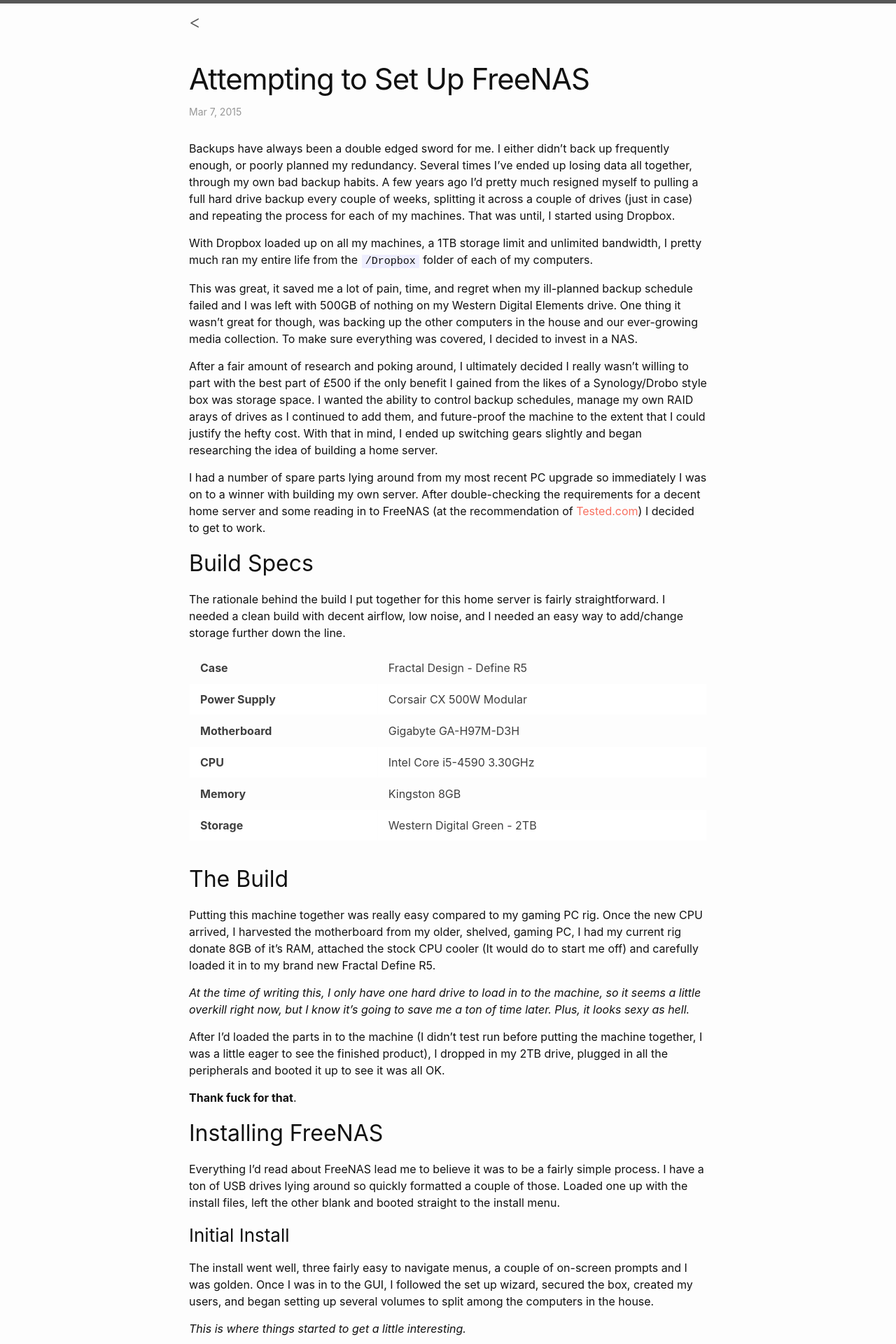
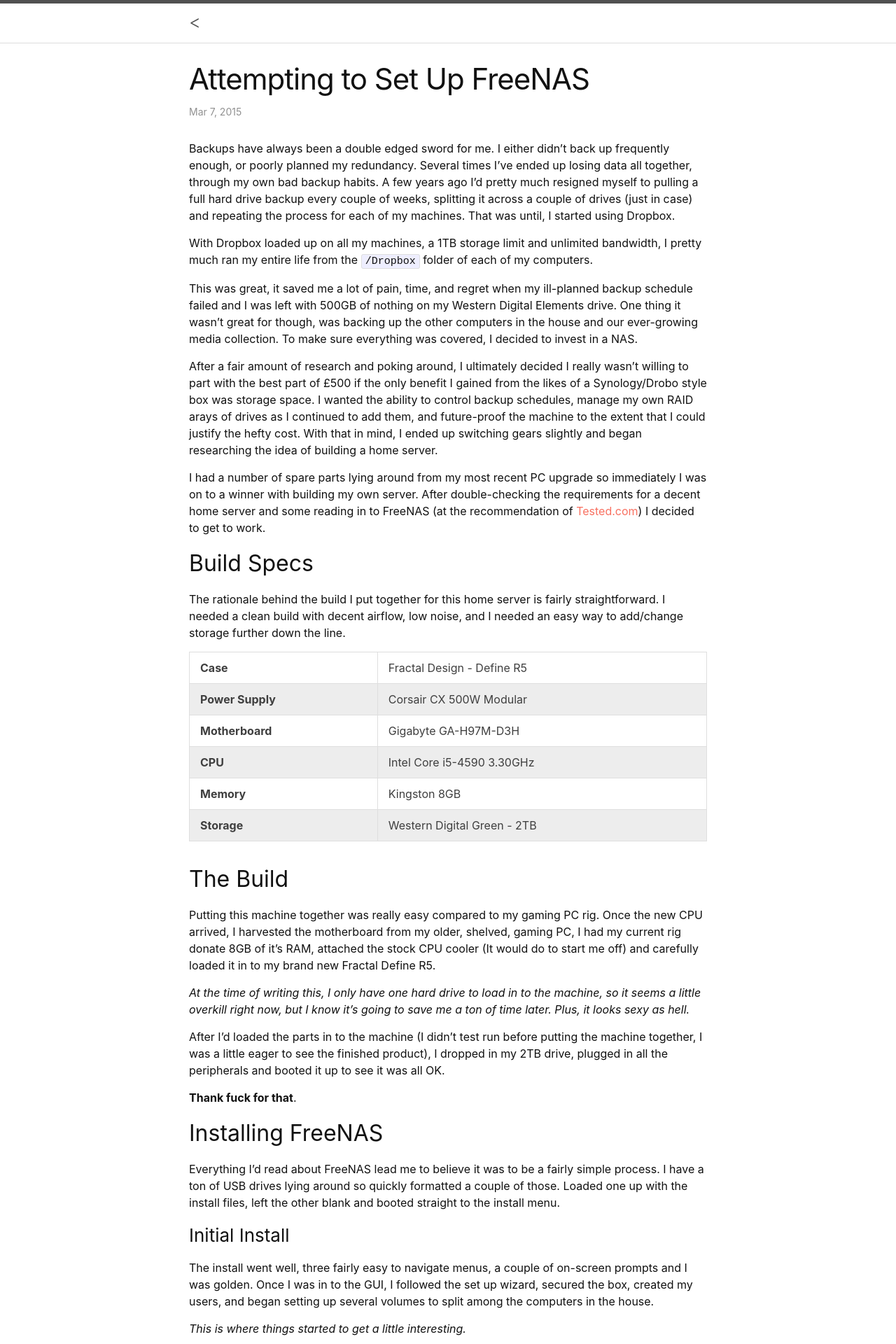
Before and after one commit to samclrk/samclarke.blog, a Jekyll site: the page built from _posts/2015-03-07-attemping-to-setup-freenas.markdown, in a window 1280 px wide. Shown: the top 1920 px of the page at 70% size. Built offline with Jekyll 4.4.1, drawn with Linux system fonts in a browser that asks for light colours.

Commit message:
change grey

```diff
--- a/_sass/minima.scss
+++ b/_sass/minima.scss
@@ -11,11 +11,11 @@ $base-line-height: 1.5 !default;
 $spacing-unit:     30px !default;
 
 $text-color:       #111 !default;
-$background-color: #fdfdfd !default;
+$background-color: #ffffff !default;
 $brand-color:      #F87060 !default;
 
-$grey-color:       #979797 !default;
-$grey-color-light: lighten($grey-color, 40%) !default;
+$grey-color:       #919191 !default;
+$grey-color-light: lighten($grey-color, 30%) !default;
 $grey-color-dark:  darken($grey-color, 25%) !default;
 
 $table-text-align: left !default;
```
